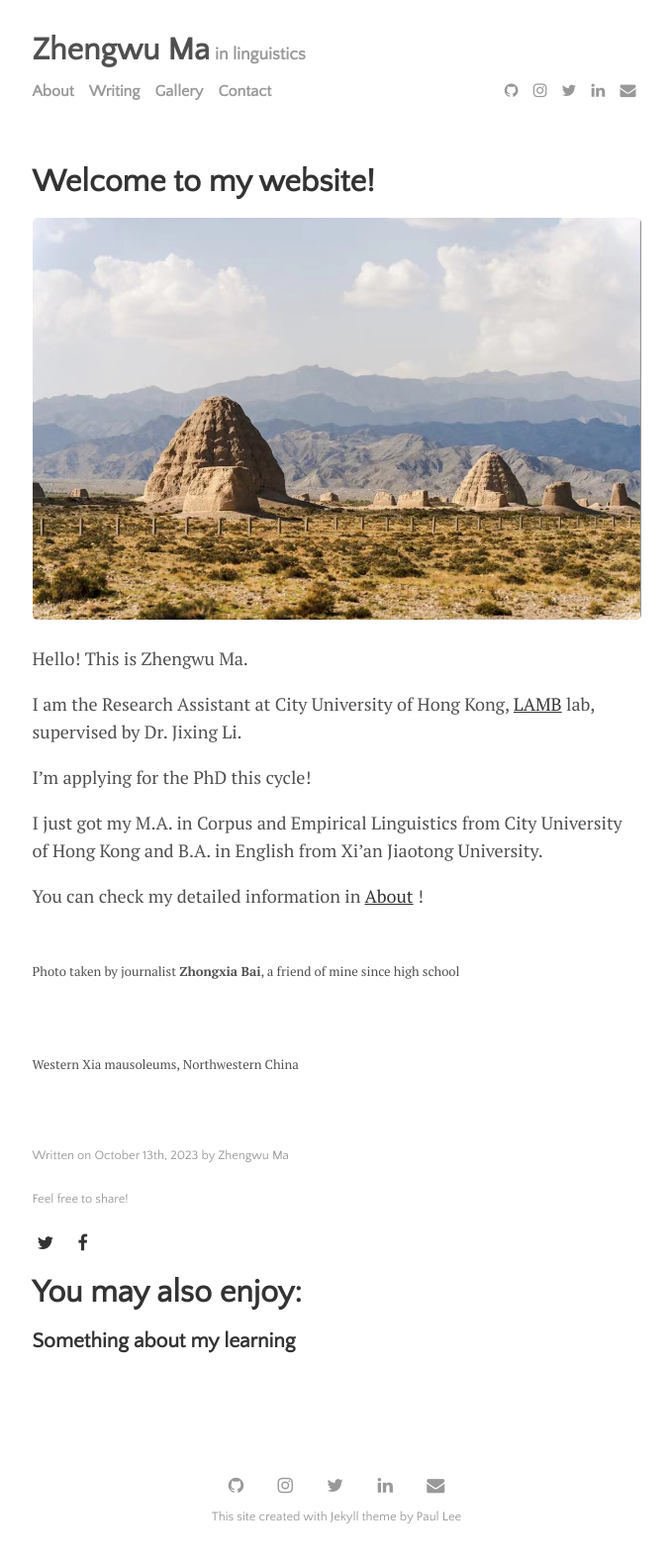
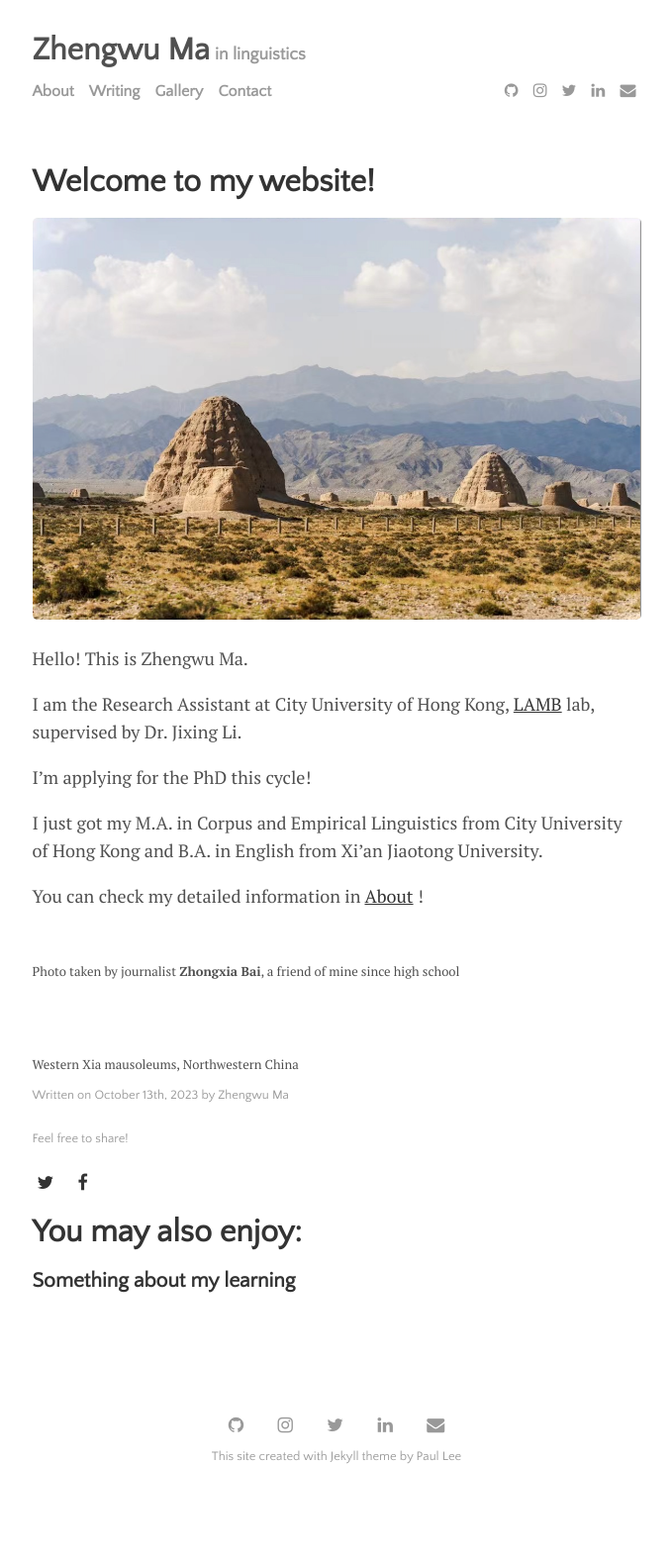
Before and after one commit to zhengwuma/zhengwuma.github.io, a Jekyll site: the page built from _posts/2023-10-13-welcome.md, in a window 1280 px wide. Shown: the whole page at 99% size, without its empty margins (300-979 px from the left). Built offline with Jekyll 4.4.1, drawn with Linux system fonts in a browser that asks for light colours; after the commit the page ends 1517 px from its top, so only the background shows below that.

Commit message:
Update 2023-10-13-welcome.md

```diff
--- a/_posts/2023-10-13-welcome.md
+++ b/_posts/2023-10-13-welcome.md
@@ -20,4 +20,4 @@ You can check my detailed information in [About](https://zhengwuma.github.io/abo
 
 <font size="2"> Photo taken by journalist <b>Zhongxia Bai</b>, a friend of mine since high school </font><br>
 
-<font size="2">Western Xia mausoleums, Northwestern China </font><br>
+<font size="2">Western Xia mausoleums, Northwestern China </font>
```
